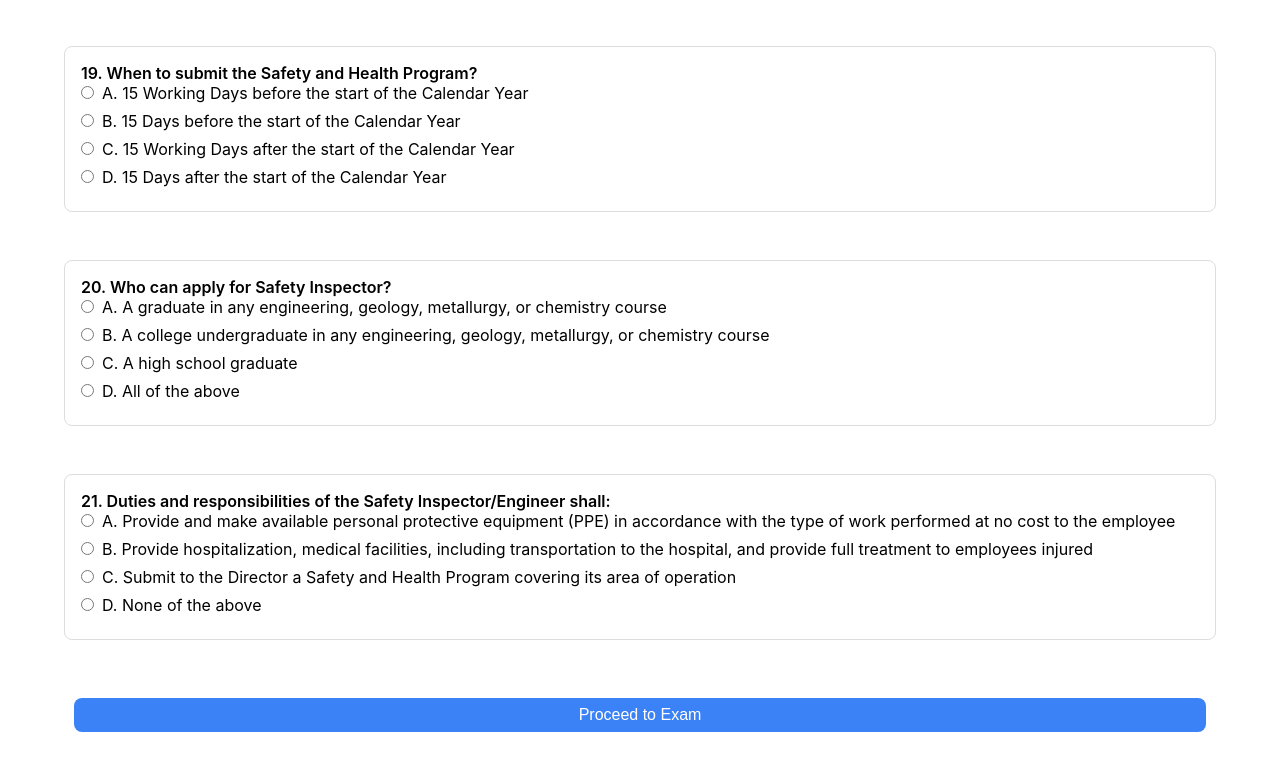
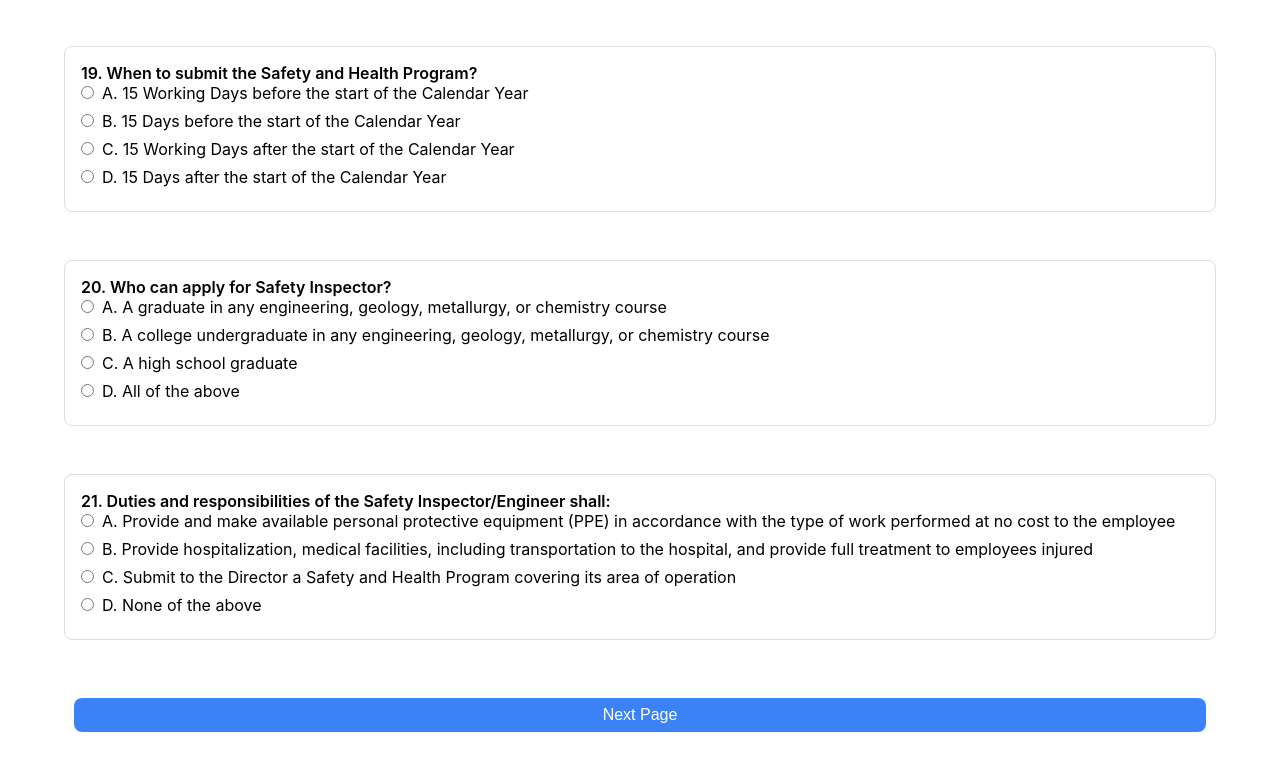
Before and after one commit to jurenroy/msesddfrontend, a React (Create React App) app: page /safety/1/existing/exam in a window 1280 px wide. Shown: the part 3898-4664 px from the top of the page. Built offline with nearby package versions, Linux system fonts and the light colour scheme.

Commit message:
huhu pagud ako sakit aking ulo

```diff
--- a/src/Pages/Eng-Ins-Exam/Eng-Ins Exam.js
+++ b/src/Pages/Eng-Ins-Exam/Eng-Ins Exam.js
@@ -1,5 +1,6 @@
 import React, { useState, useEffect } from "react";
 import "./Eng-Ins-Exam.css";
+import { useNavigate } from 'react-router-dom';
 
 const questions = [
   {
@@ -184,9 +185,16 @@ const questions = [
   },
 ];
 
+const YourComponent = () => {
+    const navigate = useNavigate(); // Initialize navigate
 
+    const handleNextPage = () => {
+        navigate('/ExamSection2'); // Navigate to ExamSection2
+    };
+};
 
 const ExamForm = () => {
+    const navigate = useNavigate(); // Initialize navigate
     const [shuffledQuestions, setShuffledQuestions] = useState([]);
     const [answers, setAnswers] = useState({});
 
@@ -197,6 +205,10 @@ const ExamForm = () => {
 
     const handleChange = (index, answer) => {
       setAnswers({ ...answers, [index]: answer });
+    };
+
+    const handleNextPage = () => {
+      navigate('/safety/:role/existing/exam/matching'); // Navigate to MatchingExercise
     };
 
   return (
@@ -221,12 +233,15 @@ const ExamForm = () => {
             ))}
           </div>
         ))}
+
         <button
-          type="submit"
+                type="button"
                 className="mt-4 px-4 py-2 bg-blue-500 text-white rounded-lg hover:bg-blue-600"
+                onClick={handleNextPage} // Call function on click
             >
-          Proceed to Exam
+                Next Page
             </button>
+
       </form>
     </div>
   );
```
Lines whose indentation alone changed are shown as unchanged.
